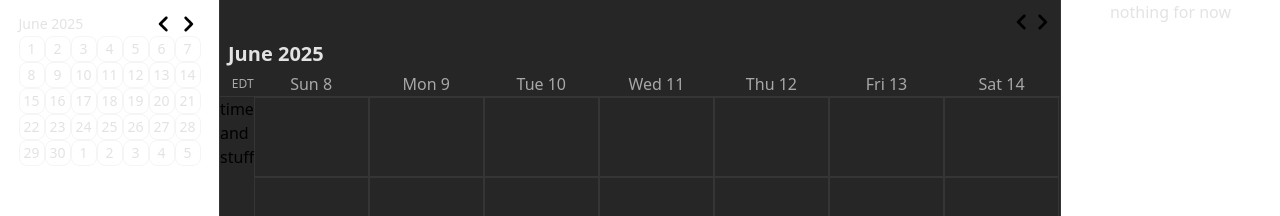
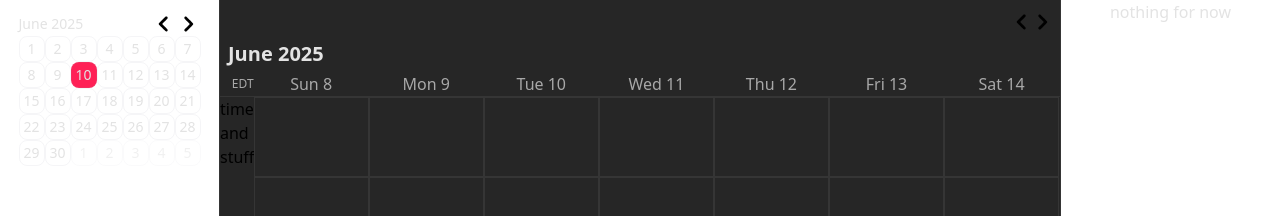
Before and after one commit to WesleyTran0/wescalendar, a Next.js app: page / in a window 1280 px wide. Shown: the top 216 px of the page. Built offline with nearby package versions, Linux system fonts and the light colour scheme.

Commit message:
Styling for the applet. Still need some work

```diff
--- a/src/components/calendar/Calendar.tsx
+++ b/src/components/calendar/Calendar.tsx
@@ -1,8 +1,6 @@
-"use client";
 import { ReactElement } from "react";
 import CalendarHeader from "./CalendarHeader";
 import WeekView from "./WeekView";
-// import { useCalendar } from "@context/CalendarContext";
 
 type CalendarProps = {
   className?: string;
@@ -11,8 +9,6 @@ type CalendarProps = {
 export default function Calendar({
   className = "",
 }: CalendarProps): ReactElement {
-  // const { focusedDate, view } = useCalendar();
-
   return (
     <div className={`flex flex-col ${className}`}>
       <CalendarHeader />
--- a/src/components/navbar/Navbar.tsx
+++ b/src/components/navbar/Navbar.tsx
@@ -1,13 +1,16 @@
 import { ReactElement } from "react";
 import Sidebar from "@shared/Sidebar";
 import CalendarApplet from "@applet/CalendarApplet";
+import CalendarContext from "@/contexts/CalendarContext";
 
 type NavbarProps = {};
 
-export default function Navbar({ }: NavbarProps): ReactElement {
+export default function Navbar({}: NavbarProps): ReactElement {
   return (
     <Sidebar className="border-r border-bg-highlight">
-      <CalendarApplet />
+      <CalendarContext>
+        <CalendarApplet />
+      </CalendarContext>
     </Sidebar>
   );
 }
--- a/src/components/navbar/calendarApplet/CalendarApplet.tsx
+++ b/src/components/navbar/calendarApplet/CalendarApplet.tsx
@@ -9,18 +9,18 @@ import {
   getMonthHuman,
   getYear,
 } from "@wojtekmaj/date-utils";
+import { useCalendar } from "@/contexts/CalendarContext";
 
 type CalendarAppletProps = {};
 
-export default function CalendarApplet({ }: CalendarAppletProps): ReactElement {
-  const [focusedDate, setFocusedDate] = useState(new Date());
-  const [viewingDate, setViewingDate] = useState(new Date());
+export default function CalendarApplet({}: CalendarAppletProps): ReactElement {
+  const { today, focusedDate, setFocusedDate, view, setView } = useCalendar();
 
   return (
     <div className="text-standard-text tabular-nums font-calendar text-sm py-3">
       <div className="flex w-full">
         <div className="w-6/10 py-0.5 rounded-lg text-left">
-          {`${MONTHS[getMonthIdx(viewingDate)]}  ${viewingDate.getFullYear()}`}
+          {`${MONTHS[getMonthIdx(focusedDate)]}  ${focusedDate.getFullYear()}`}
         </div>
         <div className="w-4/10 py-0.5 round-lg flex justify-end text-right items-right space-x-1 p-0.5">
           <Image
@@ -30,11 +30,11 @@ export default function CalendarApplet({ }: CalendarAppletProps): ReactElement {
             width={20}
             height={20}
             onClick={() => {
-              setViewingDate(
+              setFocusedDate(
                 new Date(
-                  viewingDate.getFullYear(),
-                  viewingDate.getMonth() - 1,
-                  viewingDate.getDate(),
+                  focusedDate.getFullYear(),
+                  focusedDate.getMonth() - 1,
+                  focusedDate.getDate(),
                 ),
               );
             }}
@@ -46,11 +46,11 @@ export default function CalendarApplet({ }: CalendarAppletProps): ReactElement {
             width={20}
             height={20}
             onClick={() => {
-              setViewingDate(
+              setFocusedDate(
                 new Date(
-                  viewingDate.getFullYear(),
-                  viewingDate.getMonth() + 1,
-                  viewingDate.getDate(),
+                  focusedDate.getFullYear(),
+                  focusedDate.getMonth() + 1,
+                  focusedDate.getDate(),
                 ),
               );
             }}
@@ -58,10 +58,8 @@ export default function CalendarApplet({ }: CalendarAppletProps): ReactElement {
         </div>
       </div>
       <Month
-        // TODO: Add the highlighting and determine how you want to pass donw that information. Through context or parameter?
-        // focusedDate={focusedDate}
-        curMonth={getMonthHuman(viewingDate)}
-        curYear={getYear(viewingDate)}
+        curMonth={getMonthHuman(focusedDate)}
+        curYear={getYear(focusedDate)}
       />
     </div>
   );
--- a/src/components/navbar/calendarApplet/Day.tsx
+++ b/src/components/navbar/calendarApplet/Day.tsx
@@ -1,24 +1,36 @@
 "use client";
-import { useState } from "react";
+import { useMemo, useState } from "react";
 import AppletTile from "@components/shared/AppletTile";
+import { useCalendar } from "@/contexts/CalendarContext";
 
 type DayProps = {
   date: Date;
 };
 
 export default function Day({ date }: DayProps) {
-  const [isFocused, setIsFocused] = useState(false);
+  const { focusedDate, setFocusedDate } = useCalendar();
   const dayNum = date.getDate();
-  // const className = isFocused ? "focused-day" : "unfocused-day";
+
+  const dayStyling = useMemo(() => {
+    const highlighting =
+      focusedDate.toLocaleDateString() == date.toLocaleDateString()
+        ? "bg-rose-500 ring-offset-1 outline-none"
+        : "hover:bg-zinc-800";
+
+    return date.getMonth() == focusedDate.getMonth()
+      ? highlighting
+      : "opacity-50 hover:bg-zinc-800";
+  }, [focusedDate]);
 
   return (
     <AppletTile
-      className="active:bg-red-400 hover:bg-zinc-800
-              border border-gray-400/10 hover:border-gray-500/20
-              transition-all duration-300
-              focus:outline-none focus:bg-rose-500 focus:ring-offset-1
-              disabled:opacity-50 disabled:cursor-not-allowed`"
-      onClick={() => console.log(dayNum)}
+      className={`active:bg-red-400  border border-gray-400/10
+                  hover:border-gray-500/20 transition-all duration-300
+                  focus:ring-offset-1 disabled:opacity-50 disabled:cursor-not-allowed
+                  ${dayStyling}`}
+      onClick={() => {
+        setFocusedDate(date);
+      }}
     >
       <div>{dayNum}</div>
     </AppletTile>
--- a/src/components/navbar/calendarApplet/Month.tsx
+++ b/src/components/navbar/calendarApplet/Month.tsx
@@ -1,29 +1,26 @@
 "use client";
-import { ReactElement } from "react";
 import Week from "@/components/navbar/calendarApplet/Week";
 import { getNumWeeksInMonth, getWeekRange, offsetDate } from "@/shared/dates";
 import { getMonth } from "@wojtekmaj/date-utils";
 
 type MonthProps = {
-  // focusedDate: Date;
   curMonth: number;
   curYear: number;
   className?: string;
-  // what day of the week start
 };
 
 /*
  * Creates a Month using the current Month and Year. The month should be 1 indexed
  */
 export default function Month({
-  // focusedDate,
   curMonth,
   curYear,
   className = "",
-}: MonthProps): ReactElement {
+}: MonthProps) {
   let curBaseDay: Date = new Date(`${curMonth}/01/${curYear}`);
+  // TODO: Currently, the "day" is highlighted since the currentDay is used as the focused date.
+  // When the button is clicked, we should go to another month but the day shouldn't be focused until we click it
   const numWeeks = getNumWeeksInMonth(curBaseDay);
-  // const [focusedDate, setFocusedDate] = useContext
 
   const weeksInMonth = Array.from({ length: numWeeks }, (_, i) => {
     const [startOfCurWeek, endOfCurWeek] = getWeekRange(curBaseDay);
--- a/src/components/navbar/calendarApplet/Week.tsx
+++ b/src/components/navbar/calendarApplet/Week.tsx
@@ -15,17 +15,13 @@ type WeekProps = {
 };
 
 export default function Week({ date, weekStart, weekEnd }: WeekProps) {
-  const [isFocused, setIsFocused] = useState(false);
-
-  const className = isFocused ? "focused_week" : "unfocused_week";
-
   const daysInWeek = Array.from({ length: 7 }, (_, i) => {
     let curDay = offsetDate(weekStart, i);
     return curDay;
   });
 
   return (
-    <div className={`flex ${className}`}>
+    <div className={`flex`}>
       {daysInWeek.map((day) => (
         <Day key={day.toISOString()} date={day} />
       ))}
--- a/src/components/shared/AppletTile.tsx
+++ b/src/components/shared/AppletTile.tsx
@@ -1,11 +1,6 @@
 "use client";
 
-import {
-  ButtonHTMLAttributes,
-  createContext,
-  useState,
-  ReactNode,
-} from "react";
+import { ButtonHTMLAttributes, ReactNode } from "react";
 
 type AppletTileProps = ButtonHTMLAttributes<HTMLButtonElement> & {
   children: ReactNode;
@@ -17,16 +12,14 @@ export default function AppletTile({
   className = "",
   onClick,
   ...props
-}: AppletTileProps): ReactNode {
-  const [isPressed, setIsPressed] = useState(false);
-
+}: AppletTileProps) {
   // Tile should be some styled button. This should be consistent for all applets
   return (
     <button
       className={`relative flex items-center justify-center
         w-6.5 h-6.5 rounded-lg ${className}`}
-      onClick={() => {
-        onClick;
+      onClick={(e) => {
+        onClick?.(e);
       }}
       {...props}
     >
```
